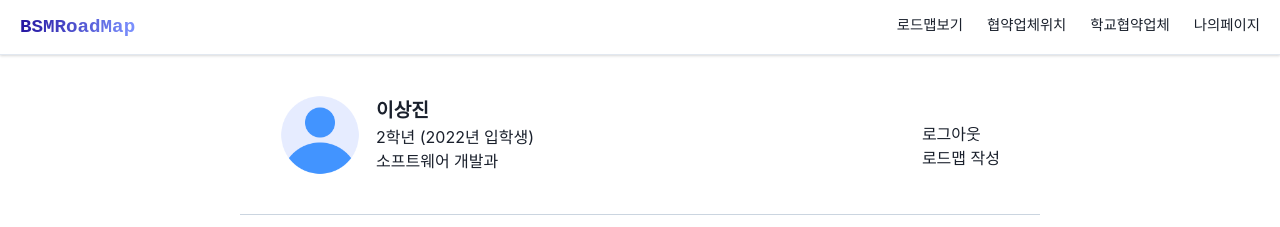
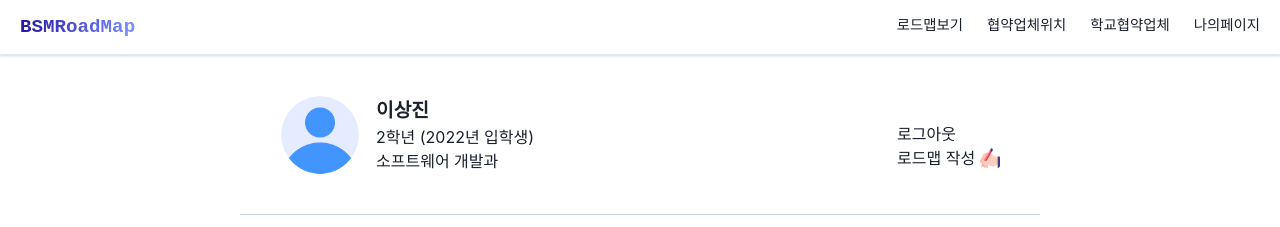
Before and after one commit to BSSM-roadmap/BSSM-roadmap-Frontend, a Next.js app: page /myPage in a window 1280 px wide. Shown: the top 227 px of the page. Built offline with nearby package versions, Linux system fonts and the light colour scheme.

Commit message:
feat: add wrting icon

```diff
--- a/src/pages/myPage/index.tsx
+++ b/src/pages/myPage/index.tsx
@@ -33,14 +33,21 @@ const MyPage = () => {
             </Box>
             <Box flexDirection={"column"} gap={"0.5rem"} marginTop={"26px"}>
               <Text cursor={"pointer"}>로그아웃</Text>
-              <Text
+              <Flex
                 cursor={"pointer"}
+                gap={"0.3rem"}
                 onClick={() => {
                   router.push("/createRoadMap");
                 }}
               >
                 로드맵 작성
-              </Text>
+                <Image
+                  src="/images/writing.png"
+                  width={20}
+                  height={10}
+                  alt="img"
+                />
+              </Flex>
             </Box>
           </Flex>
         </Flex>
```
Also changed, not shown: public/images/pencil.png (added).
